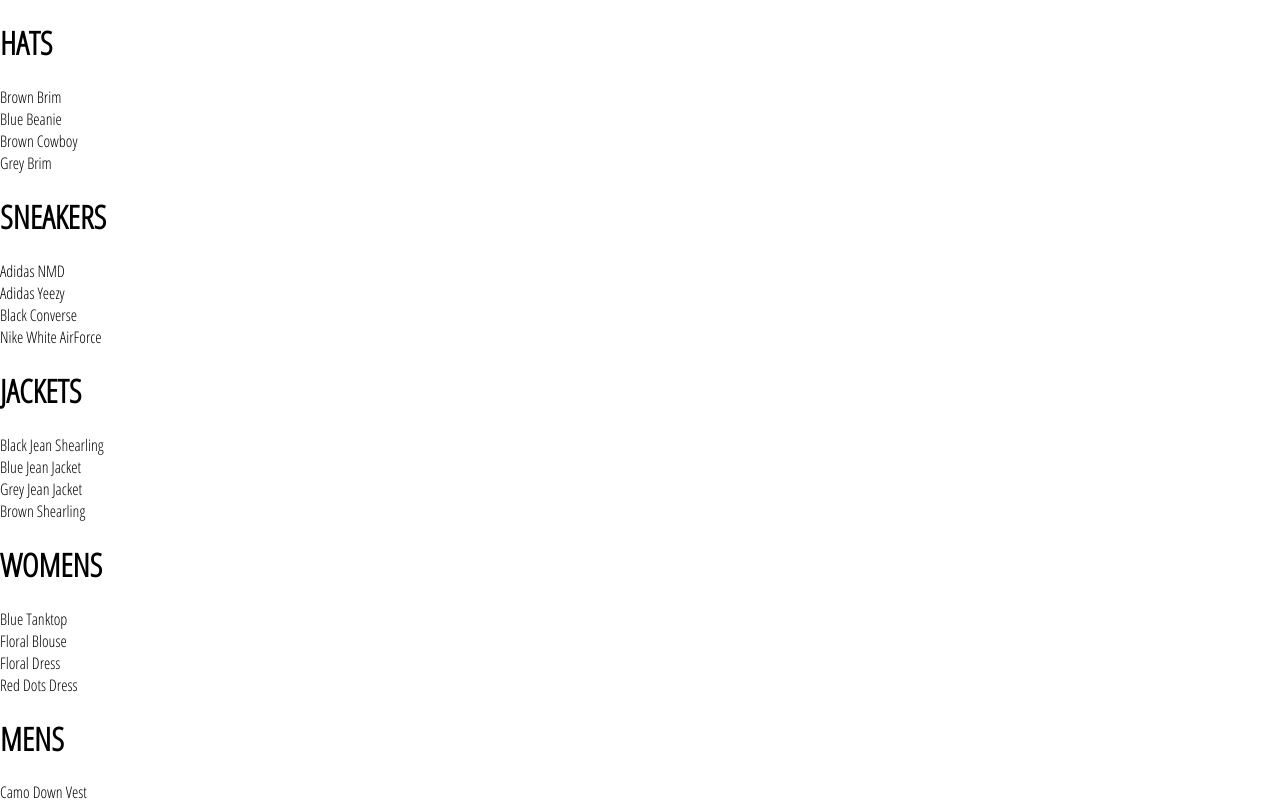
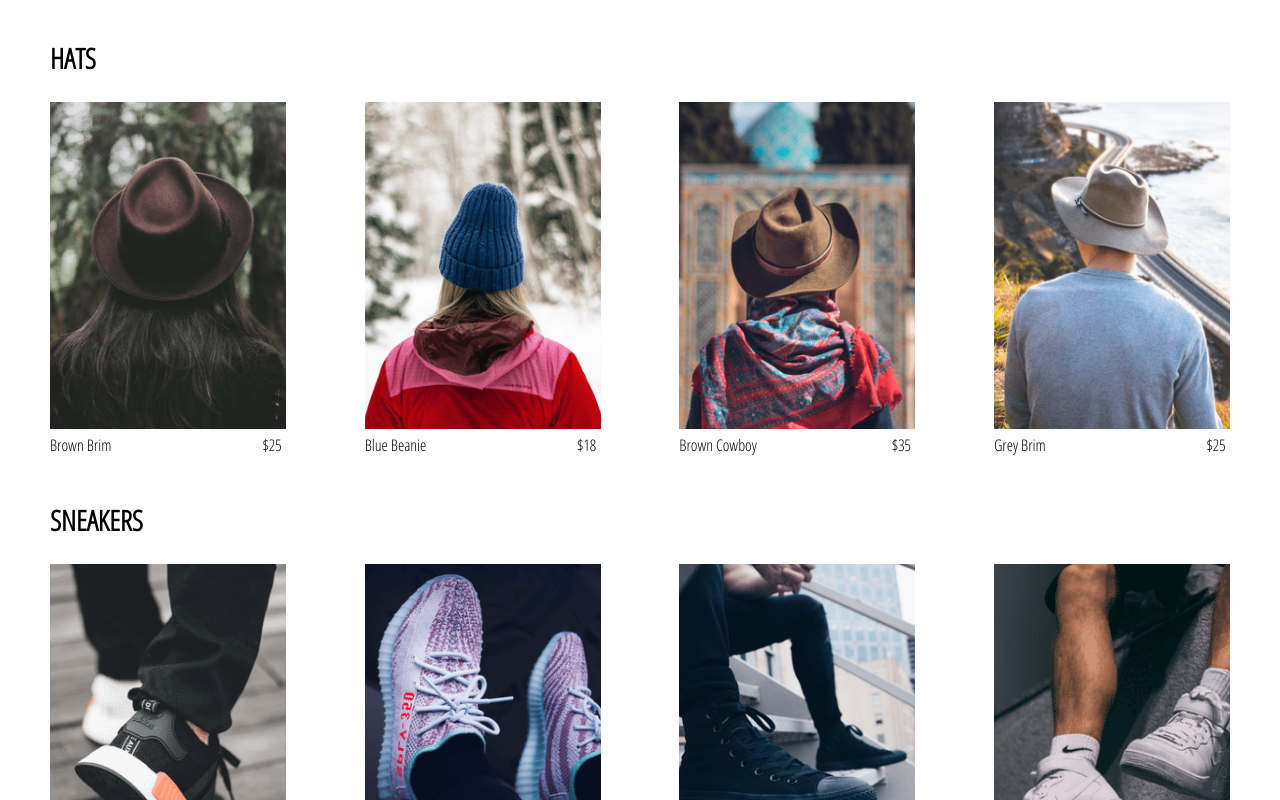
Before and after one commit to ilhammrg/react-clothing, a React (Create React App) app: page /shop in a window 1280 px wide. Shown: the top 800 px of the page. Built offline with nearby package versions, Linux system fonts and the light colour scheme.

Commit message:
Add collection-item component

```diff
--- a/src/App.css
+++ b/src/App.css
@@ -1,3 +1,4 @@
 body {
   font-family: 'Open Sans Condensed', sans-serif;
+  padding: 20px 50px;
 }
--- /dev/null
+++ b/src/components/collection-item/collection-item.component.js
@@ -0,0 +1,21 @@
+import React from 'react';
+import './collection-item.style.scss';
+
+const CollectionItem = ({ name, imageUrl, price,  }) => {
+    return (
+        <div className='collection-item'>
+            <div
+                className='image'
+                style={
+                    {backgroundImage: `url(${imageUrl})`}
+                }
+            />
+            <div className='collection-footer'>
+                <span className='name'>{name}</span>
+                <span className='price'>${price}</span>
+            </div>
+        </div>
+    )
+}
+
+export default CollectionItem;
--- /dev/null
+++ b/src/components/collection-item/collection-item.style.scss
@@ -0,0 +1,32 @@
+.collection-item {
+    display: flex;
+    flex-direction: column;
+    width: 20%;
+    height: 350px;
+    align-items: center;
+
+    .image {
+        width: 100%;
+        height: 95%;
+        background-size: cover;
+        background-repeat: no-repeat;
+        background-position: center;
+        margin-bottom: 5px;
+    }
+
+    .collection-footer {
+        width: 100%;
+        height: 5%;
+        display: flex;
+        justify-content: space-between;
+
+        .name {
+            margin-bottom: 15px;
+            width: 90%;
+        }
+
+        .price {
+            width: 10%;
+        }
+    }
+}
--- a/src/components/collection-preview/collection-preview.component.js
+++ b/src/components/collection-preview/collection-preview.component.js
@@ -1,4 +1,5 @@
 import React from 'react';
+import CollectionItem from '../collection-item/collection-item.component';
 import './collection-preview.style.scss';
 
 const CollectionPreview = ({ title, items }) => {
@@ -11,7 +12,7 @@
                     // filter items array
                     .filter( (item, index) => index < 4 )
                     // loop each item to create div
-                    .map( item => <div key={item.id}>{item.name}</div> )
+                    .map( ({ id, ...otherProps }) => <CollectionItem key={id} {...otherProps} /> )
                 }
             </div>
         </div>
--- a/src/components/collection-preview/collection-preview.style.scss
+++ b/src/components/collection-preview/collection-preview.style.scss
@@ -0,0 +1,15 @@
+.collection-preview {
+    display: flex;
+    flex-direction: column;
+    margin-bottom: 30px;
+
+    .title {
+      font-size: 28px;
+      margin-bottom: 25px;
+    }
+
+    .preview {
+      display: flex;
+      justify-content: space-between;
+    }
+}
```
